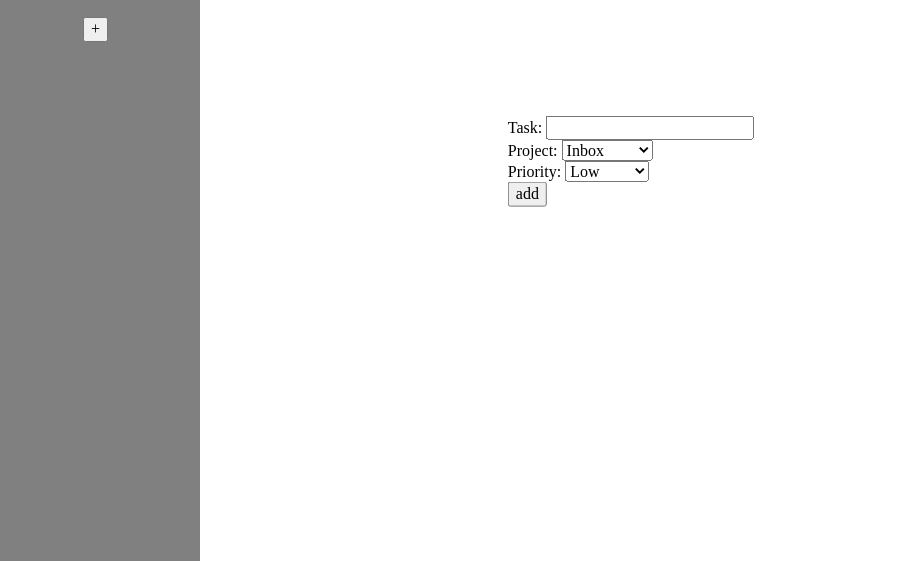
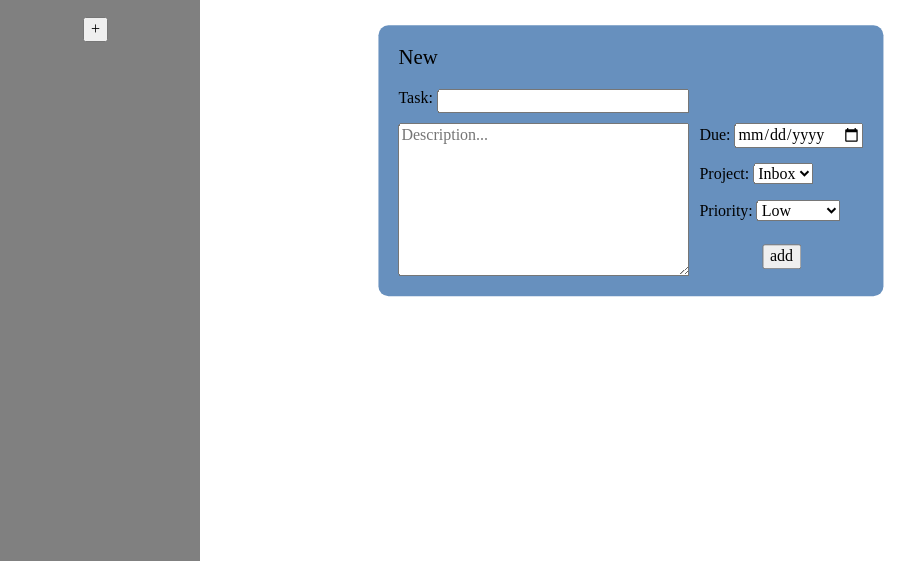
Before and after one commit to rainx5000/Todo, a plain HTML site: page index.html in a window 1280 px wide. Both pictures are taken after a click on the button "Add Task". Shown: the part 239-800 px from the top of the page, without its empty margins (9-924 px from the left). Drawn offline with Linux system fonts and the light colour scheme.

Commit message:
fixed small problems, and styled the add new task form

```diff
--- a/css/style.css
+++ b/css/style.css
@@ -50,15 +50,19 @@ html {
 #project-container {
   width: 100%;
 }
+#project-container .tasks-container :first-child {
+  position: relative;
+}
 #project-container .tasks-container > * {
   display: flex;
   flex-direction: row;
+  flex-wrap: wrap;
   width: 50%;
-  height: 40px;
+  height: fit-content;
 }
 #project-container .tasks-container > * .task-checkbox-container {
   width: fit-content;
-  height: 100%;
+  height: 40px;
   background-color: green;
   display: flex;
   flex-direction: row-reverse;
@@ -99,18 +103,62 @@ html {
   background-color: red;
   font-size: 2.5em;
   border-radius: 0px 50px 50px 0px;
-  height: 100%;
+  height: 40px;
+}
+
+body form {
+  display: grid;
+}
+
+#new-task-form {
+  background-color: #6790be;
+  border-radius: 10px;
+  position: absolute;
+  padding: 20px;
+  top: 50%;
+  left: 50%;
+  transform: translate(-50%, -50%);
+  grid-column-gap: 10px;
+  grid-template-areas: "header header" "title ." "desc date" "desc project" "desc priority" "desc btn";
+}
+#new-task-form h2 {
+  grid-area: header;
+  margin: 0;
+  font-size: 1.3em;
+  font-weight: 400;
+  margin-bottom: 20px;
+}
+#new-task-form .title-input {
+  grid-area: title;
+  padding-bottom: 10px;
+  display: flex;
+}
+#new-task-form .title-input input {
+  margin-left: 5px;
+  flex: 1;
+}
+#new-task-form .description-input {
+  grid-area: desc;
+}
+#new-task-form .due-date-input {
+  grid-area: date;
+}
+#new-task-form .project-select {
+  grid-area: project;
+}
+#new-task-form .priority-select {
+  grid-area: priority;
+}
+#new-task-form button {
+  grid-area: btn;
+  width: fit-content;
+  height: fit-content;
+  justify-self: center;
+  align-self: center;
 }
 
 .hidden {
   display: none;
 }
 
-#new-task-form {
-  position: absolute;
-  top: 50%;
-  left: 50%;
-  transform: translate(-50%, -50%);
-}
-
 /*# sourceMappingURL=style.css.map */
--- a/index.html
+++ b/index.html
@@ -33,17 +33,22 @@
 
 
   <form action="#" id="new-task-form" class="hidden">
-    <label for="task-title">Task:
+    <h2>New</h2>
+    <label for="task-title" class="title-input">Task:
       <input type="text" class="title" required>
     </label>
-    <br>
-    <label for="task-project">Project:
-      <select name="projects" id="project-select">
 
-      </select>
+    <textarea class="description-input" name="" id="" cols="30" rows="8" placeholder="Description..."></textarea>
+
+    <label for="" class="due-date-input">Due:
+      <input type="date">
     </label>
-    <br>
-      <label for="priority"> Priority:
+
+    <label for="task-project" class="project-select">Project:
+      <select name="projects" id="project-select"></select>
+    </label>
+
+      <label for="priority" class="priority-select"> Priority:
         <select name="priority" id="priority-select">
           <option value="Low">Low</option>
           <option value="Moderate">Moderate</option>
@@ -52,8 +57,7 @@
       </label>
 
     </label>
-    <br>
-    <label for=""></label>
+
     <button class="submit-task-btn">add</button>
   </form>
 
```
Also changed, not shown: main.js (+1 -1 lines), 1 other file.
